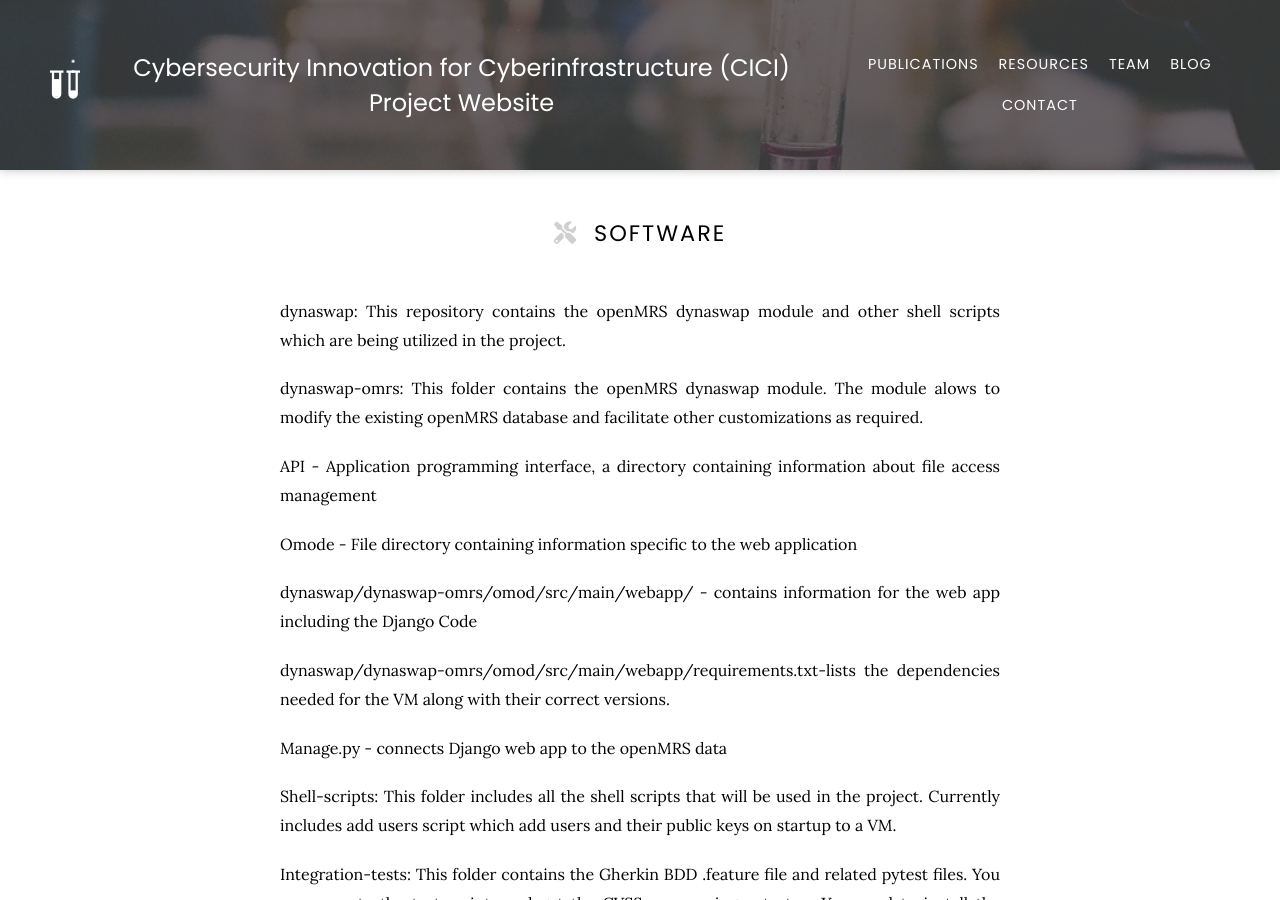
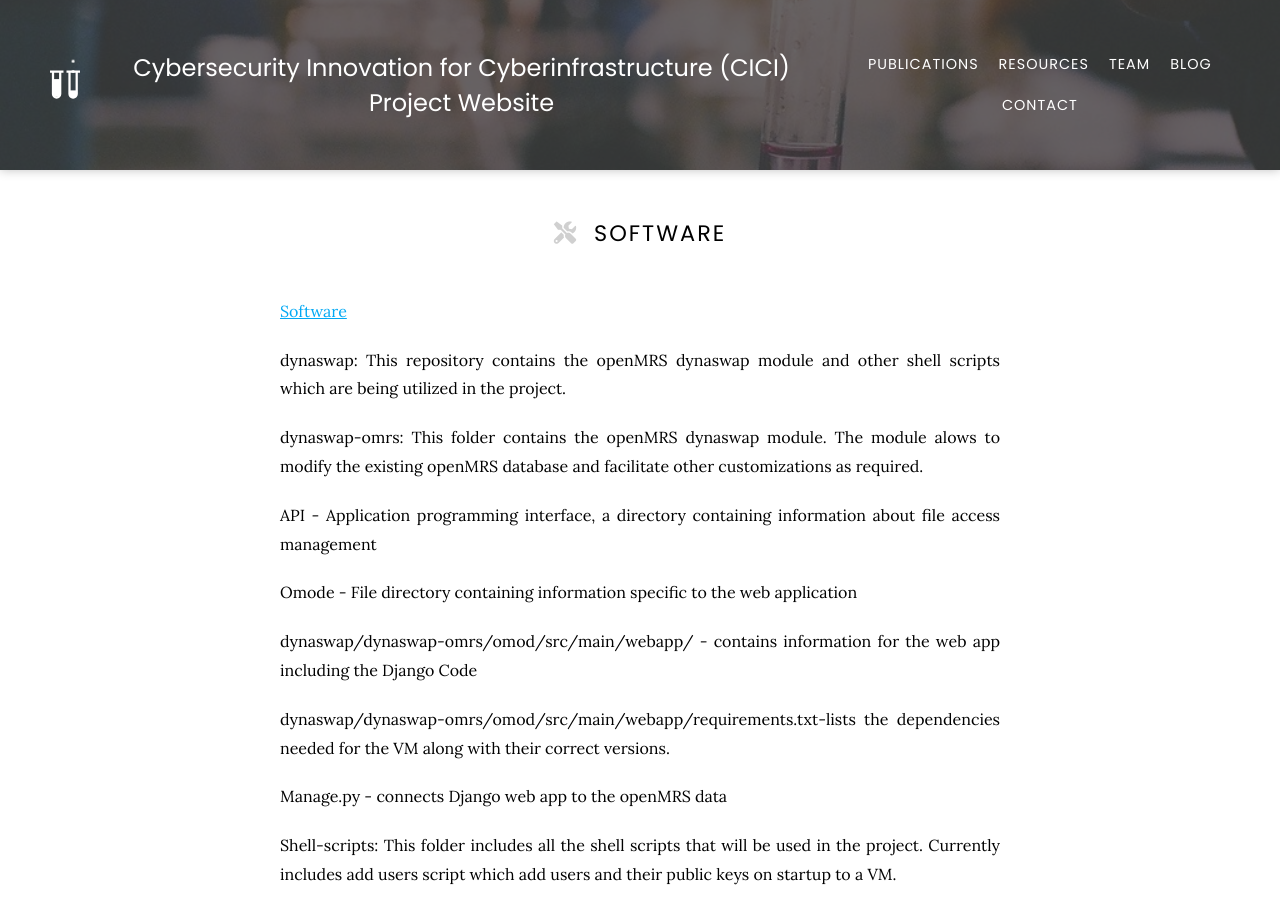
Before and after one commit to jpinnamraju/CICI, a Jekyll site: the page built from resources/index.md, in a window 1280 px wide and 900 px high. Built offline with Jekyll 4.4.1, drawn with Linux system fonts in a browser that asks for light colours; nearby versions of some CDN libraries.

Commit message:
software

```diff
--- a/resources/index.md
+++ b/resources/index.md
@@ -3,6 +3,8 @@ title: Software
 ---
 
 # <i class="fas fa-tools"></i>Software
+[Software](https://github.com/iupui-soic/dynaswap/wiki/3.-GitHub-Codebase)
+
 
 dynaswap: This repository contains the openMRS dynaswap module and other shell scripts which are being utilized in the project.
 
```
